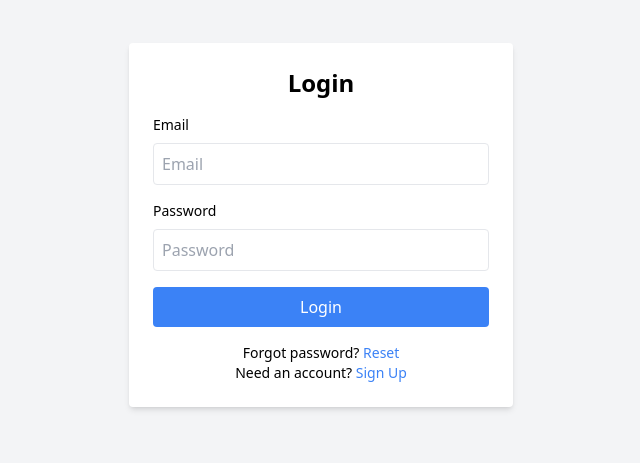
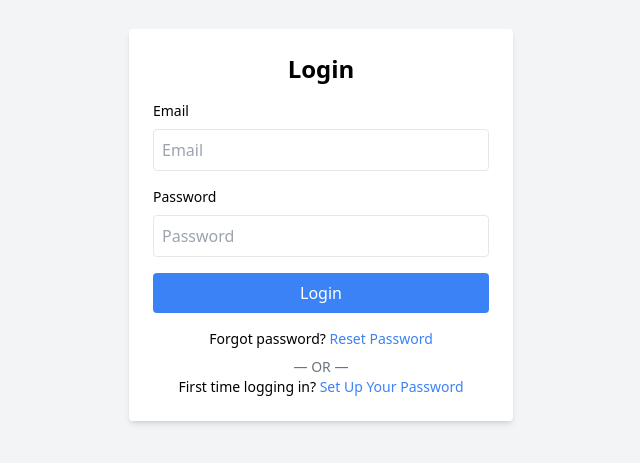
Before and after one commit to ChinaiArman/AWSFinalProject, a React (Vite) app in the folder client/: page / in a window 1280 px wide. Shown: the part 175-638 px from the top of the page, without its empty margins (319-959 px from the left). Built offline with nearby package versions, Linux system fonts and the light colour scheme.

Commit message:
Update login with set up password functionality

```diff
--- a/client/src/pages/Login.jsx
+++ b/client/src/pages/Login.jsx
@@ -24,12 +24,16 @@ function Login() {
         </form>
         <div className="mt-4 text-sm text-center">
           <p>
-            Forgot password? <a href="#" className="text-blue-500">Reset</a>
+            Forgot password?{" "}
+            <Link to="/password-setup" className="text-blue-500">
+              Reset Password
+            </Link>
           </p>
+          <p className="mt-2 text-gray-500">— OR —</p>
           <p>
-            Need an account?{" "}
-            <Link to="/signup" className="text-blue-500">
-              Sign Up
+            First time logging in?{" "}
+            <Link to="/password-setup" className="text-blue-500">
+              Set Up Your Password
             </Link>
           </p>
         </div>
```
